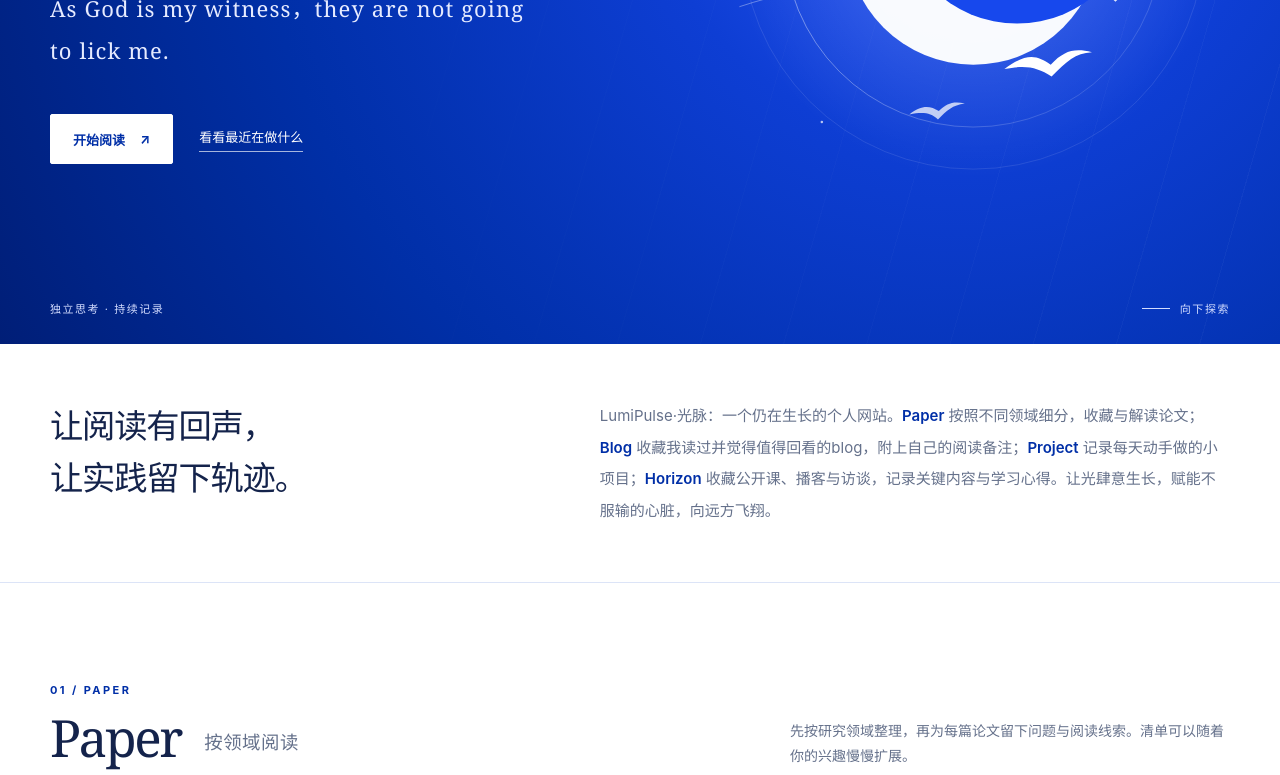
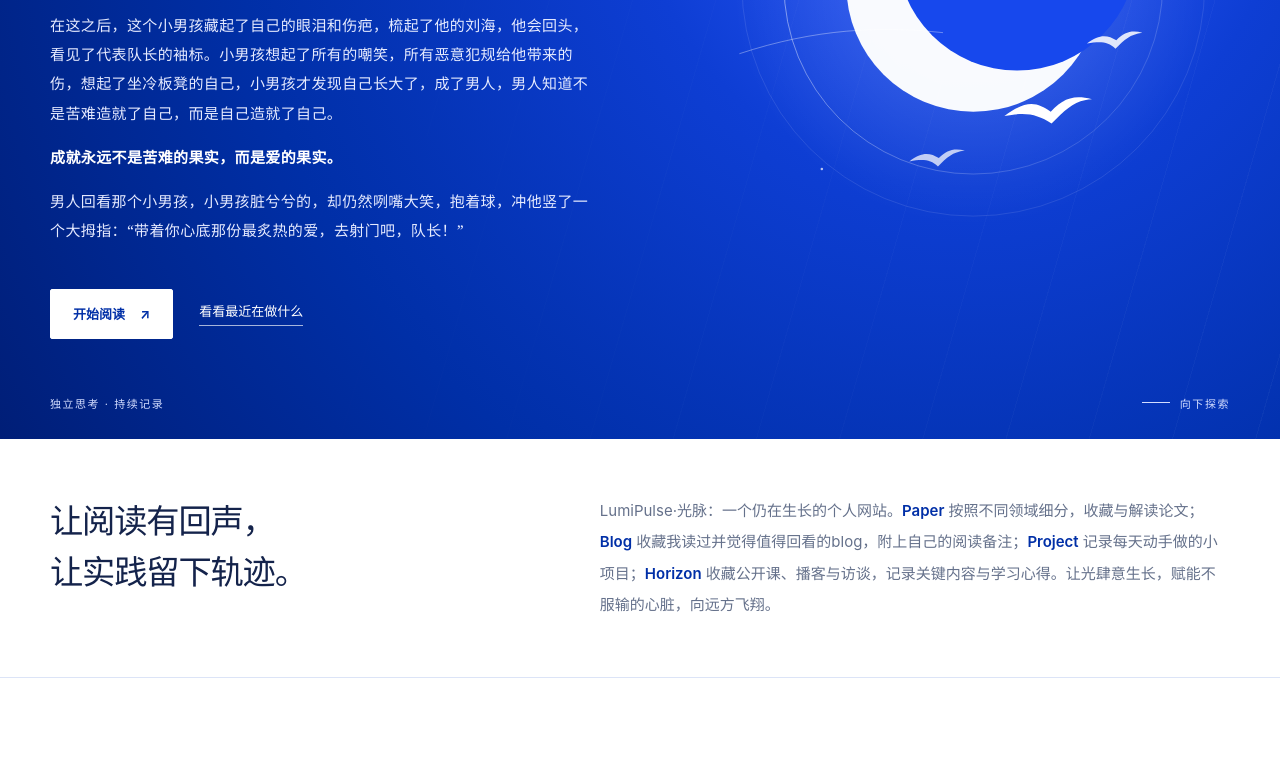
Before and after one commit to tseirene6/LumiPulse, a plain HTML site: page index.html in a window 1280 px wide. Shown: the part 408-1183 px from the top of the page. Drawn offline with Linux system fonts and the light colour scheme.

Commit message:
Replace homepage quote with captain story (#8)

```diff
--- a/index.html
+++ b/index.html
@@ -30,6 +30,7 @@
     @media(max-width:680px){.paper-grid{grid-template-columns:1fr}.paper-note-card.is-open{grid-column:auto}.paper-note-trigger{min-height:255px;padding:21px}.paper-note-trigger h3{margin-top:30px}.paper-note-foot{align-items:flex-start;flex-direction:column}.paper-note-details{padding:25px 20px 27px}.paper-note-sections{grid-template-columns:1fr}.paper-note-block{min-height:0}}
     .node-detail button[hidden]{display:none}.node-edit{margin-top:18px;padding-top:18px;border-top:1px solid rgba(255,255,255,.22)}.node-edit .cancel-edit{background:none;border:1px solid rgba(255,255,255,.4);color:#dce7ff;margin-top:0;text-decoration:none;padding:10px}
     @media(prefers-reduced-motion:reduce){html{scroll-behavior:auto}*,*:before,*:after{animation-duration:.001ms!important;transition-duration:.001ms!important}}
+    .hero .hero-story{max-width:540px;font-size:15px;line-height:1.95;letter-spacing:.025em}.hero-story p{margin:0 0 1em}.hero-story p:last-child{margin-bottom:0}.hero-story p:nth-child(3){color:#fff;font-weight:600}
   </style>
 </head>
 <body>
@@ -45,7 +46,7 @@
   <main id="top">
     <section class="hero" aria-labelledby="heroTitle">
       <div class="container hero-inner">
-        <div class="hero-copy"><div class="eyebrow">LumiPulse · A personal field notebook</div><h1 id="heroTitle">光脉</h1><p class="hero-sub" lang="en">As God is my witness，they are not going to lick me.</p><div class="hero-actions"><a class="button-primary" href="#paper">开始阅读 <span aria-hidden="true">↗</span></a><a class="text-link" href="#project">看看最近在做什么</a></div></div>
+        <div class="hero-copy"><div class="eyebrow">LumiPulse · A personal field notebook</div><h1 id="heroTitle">光脉</h1><div class="hero-sub hero-story" lang="zh-CN"><p>从前有一个小男孩，他喜欢踢足球，但是他习惯了去给别人传球，一直当绿叶，他觉得随便踢踢就可以了，直到有一天，他戴上了队长的袖标，他发现自己也可以射门，而不是一味回传。</p><p>在这之后，这个小男孩藏起了自己的眼泪和伤疤，梳起了他的刘海，他会回头，看见了代表队长的袖标。小男孩想起了所有的嘲笑，所有恶意犯规给他带来的伤，想起了坐冷板凳的自己，小男孩才发现自己长大了，成了男人，男人知道不是苦难造就了自己，而是自己造就了自己。</p><p>成就永远不是苦难的果实，而是爱的果实。</p><p>男人回看那个小男孩，小男孩脏兮兮的，却仍然咧嘴大笑，抱着球，冲他竖了一个大拇指：“带着你心底那份最炙热的爱，去射门吧，队长！”</p></div><div class="hero-actions"><a class="button-primary" href="#paper">开始阅读 <span aria-hidden="true">↗</span></a><a class="text-link" href="#project">看看最近在做什么</a></div></div>
         <div class="hero-art" role="img" aria-label="蓝色天空中，白色的日月与三只飞鸟相伴">
           <svg viewBox="0 0 650 650" xmlns="http://www.w3.org/2000/svg" aria-hidden="true">
             <defs><radialGradient id="halo"><stop offset="0" stop-color="#fff" stop-opacity=".44"/><stop offset=".25" stop-color="#fff" stop-opacity=".13"/><stop offset="1" stop-color="#fff" stop-opacity="0"/></radialGradient><linearGradient id="arc" x1="0" y1="0" x2="1" y2="1"><stop stop-color="#fff" stop-opacity=".7"/><stop offset="1" stop-color="#fff" stop-opacity=".08"/></linearGradient></defs>
```
